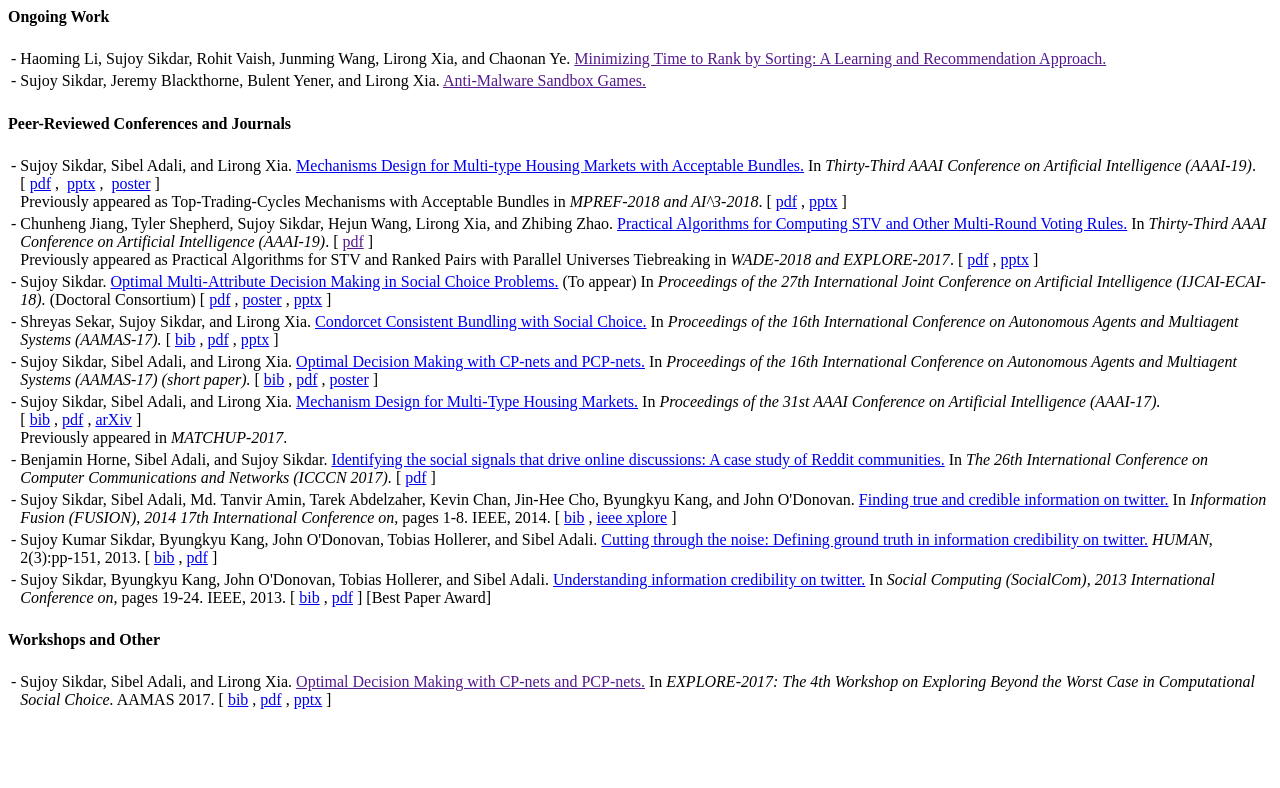
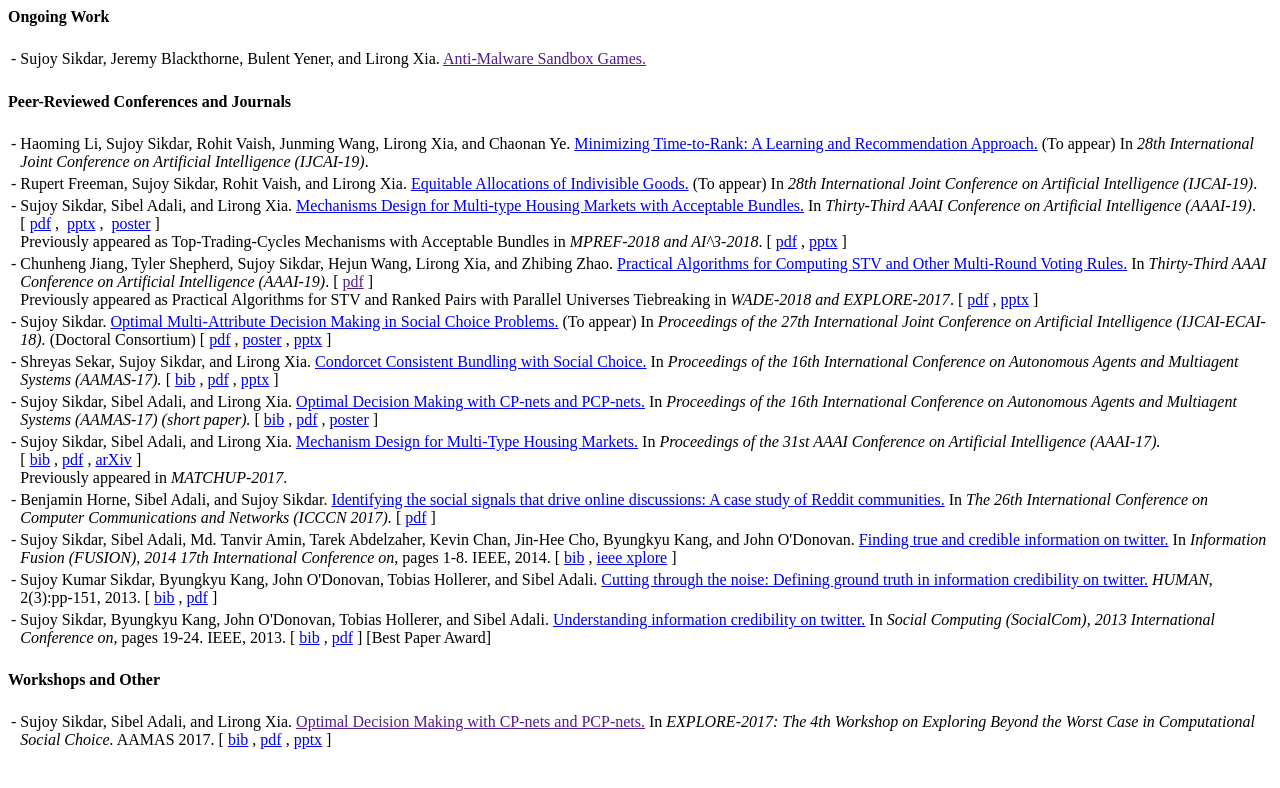
Before and after one commit to sujoyksikdar/sujoyksikdar.github.io, a plain HTML site: page publications.html in a window 1280 px wide. Drawn offline with Linux system fonts and the light colour scheme.

Commit message:
Update publications.html

```diff
--- a/publications.html
+++ b/publications.html
@@ -2,15 +2,6 @@
 <body>
 <h4>Ongoing Work</h4>
 <table>
-
-<tr valign="top", class="spaceUnder">
-<td align="right"> -
-</td>
-<td>
-Haoming Li, Sujoy Sikdar, Rohit Vaish, Junming Wang, Lirong Xia, and Chaonan Ye.
- <a href="">Minimizing Time to Rank by Sorting: A Learning and Recommendation Approach.</a>
-</td>
-</tr>
 
 <tr valign="top", class="spaceUnder">
 <td align="right"> -
@@ -25,6 +16,27 @@ Sujoy Sikdar, Jeremy Blackthorne, Bulent Yener, and Lirong Xia.
 
 <h4>Peer-Reviewed Conferences and Journals</h4>
 <table>
+
+<tr valign="top", class="spaceUnder">
+<td align="right"> -
+</td>
+<td>
+Haoming Li, Sujoy Sikdar, Rohit Vaish, Junming Wang, Lirong Xia, and Chaonan Ye.
+ <a href=#>Minimizing Time-to-Rank: A Learning and Recommendation Approach.</a>
+(To appear) In <em> 28th International Joint Conference on Artificial Intelligence (IJCAI-19)</em>.
+</td>
+</tr>
+
+
+<tr valign="top", class="spaceUnder">
+<td align="right"> -
+</td>
+<td>
+Rupert Freeman, Sujoy Sikdar, Rohit Vaish, and Lirong Xia.
+ <a href=#>Equitable Allocations of Indivisible Goods.</a>
+(To appear) In <em> 28th International Joint Conference on Artificial Intelligence (IJCAI-19)</em>.
+</td>
+</tr>
 
 <tr valign="top", class="spaceUnder">
 <td align="right"> -
```
